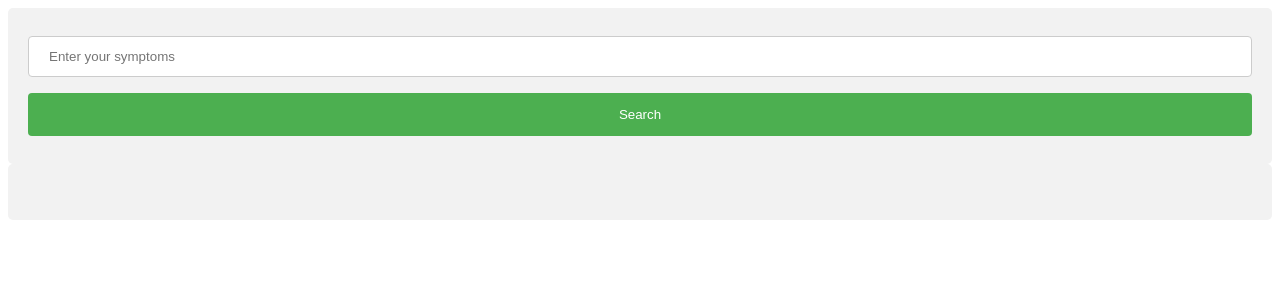
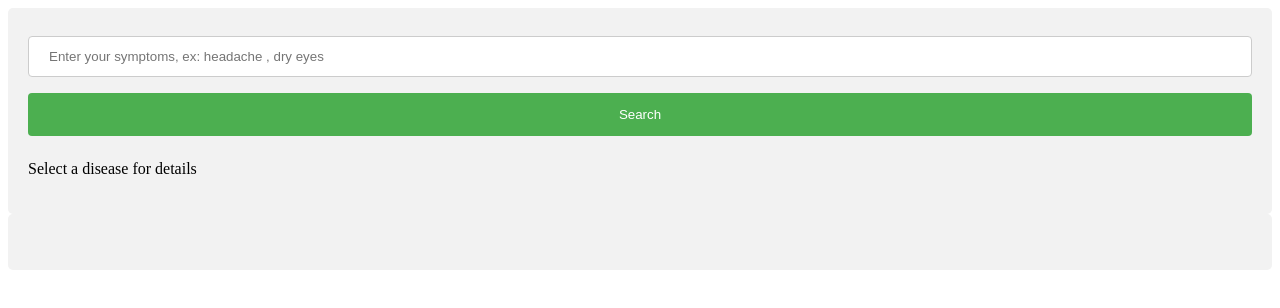
Before and after one commit to RandInaim/Medical_Guide, a website: page public/index.html in a window 1280 px wide. Drawn offline with Linux system fonts and the light colour scheme; files that its build step writes are made by us from their sources; files whose address does not match are found by name.

Commit message:
fixed #23

```diff
--- a/public/index.html
+++ b/public/index.html
@@ -10,9 +10,14 @@
     <div>
       <form action="/action_page.php">
         <label for="Input"></label>
-        <input type="text" id="Input" placeholder="Enter your symptoms" />
+        <input
+          type="text"
+          id="Input"
+          placeholder="Enter your symptoms, ex: headache , dry eyes"
+        />
 
         <input type="submit" value="Search" id="search" />
+        <p>Select a disease for details</p>
       </form>
     </div>
     <div class="list">
```
